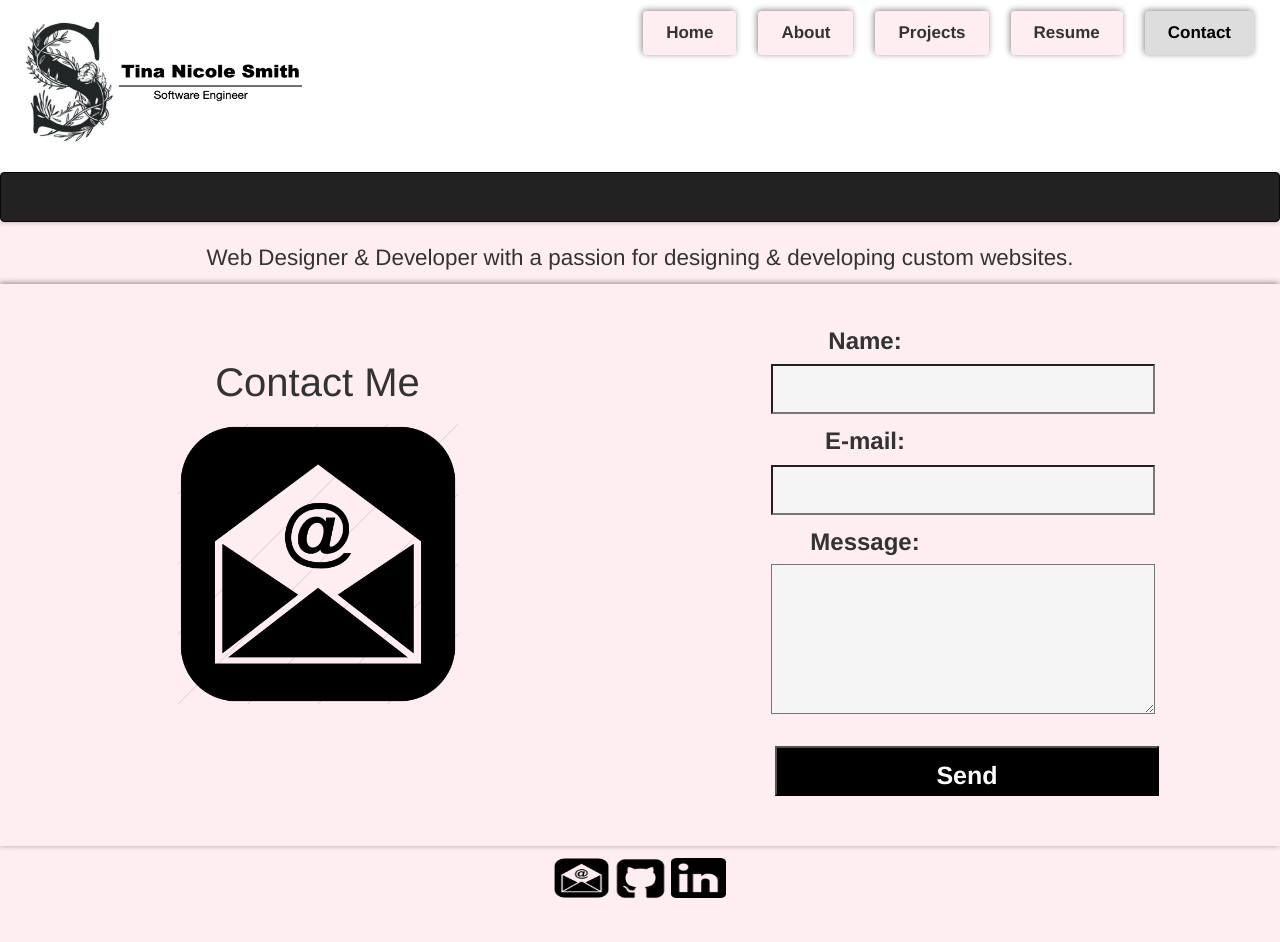
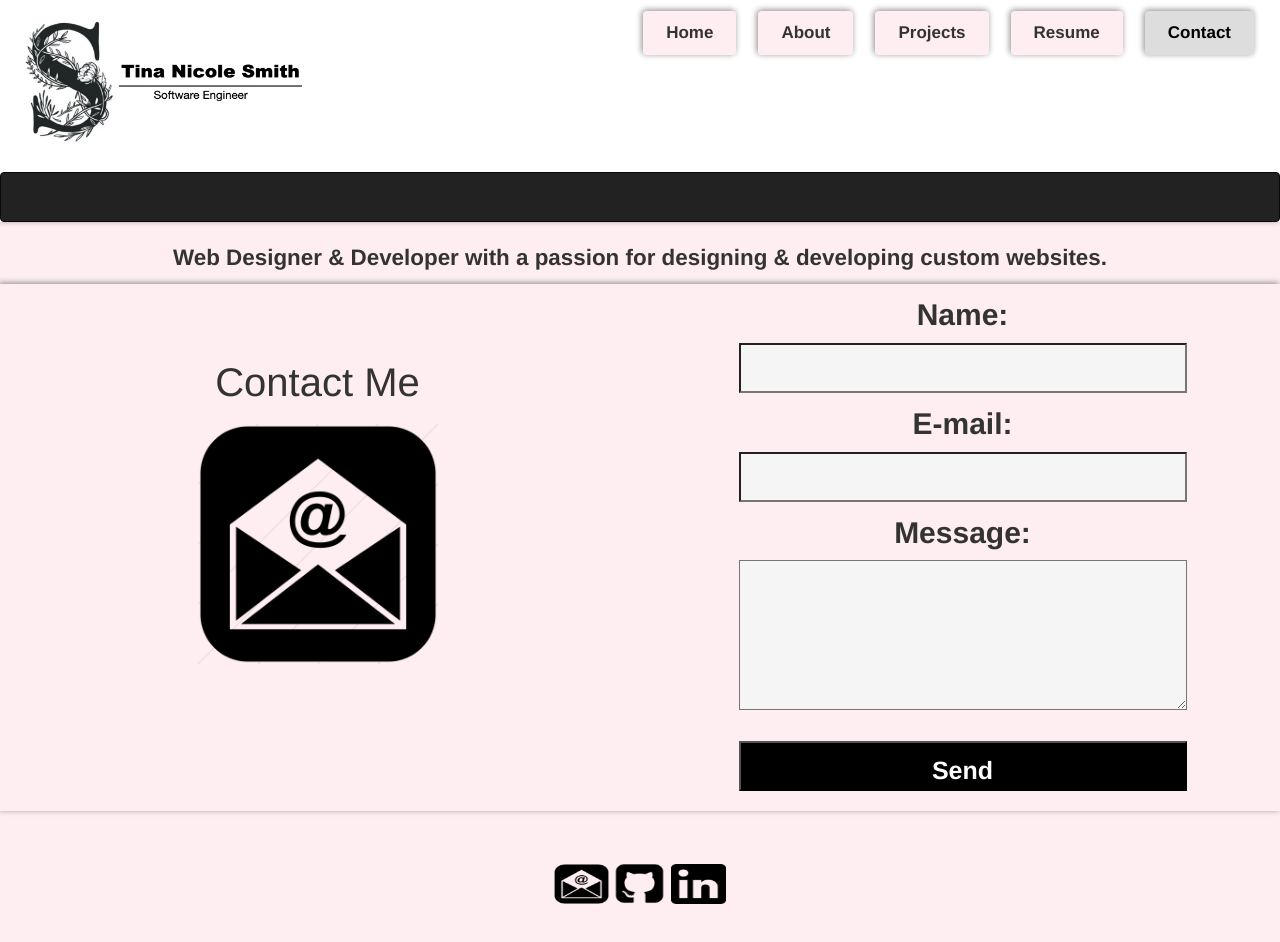
Before and after one commit to mstina03/Portfolio, a plain HTML site: page contact.html in a window 1280 px wide. Drawn offline with nearby package versions, Linux system fonts and the light colour scheme.

Commit message:
add container

```diff
--- a/contact.html
+++ b/contact.html
@@ -59,6 +59,8 @@
 
             </div>
             <div class="col-md-6">
+                <div class="mycontainer">
+
                     <form action="#" method="POST">
                         <fieldset class="form">
 
@@ -84,21 +86,29 @@
 
                         </fieldset>
                     </form>
-
                 </div>
-
+            </div>
         </div>
     </div>
 
+    <div class="row">
+        <div class="col-sm-4"></div>
+        <div class="col-sm-4">
+            <br>
+            <br>
             <footer>
                 <a href="contact.html"><img src="img/envelope.png" alt="Email Logo" id="emailMe"></a>
-        <a href="https://github.com/mstina03" target="_blank"><img src="img/github-square-512.png" alt="Github Logo"
-                id="gitHub"></a>
-        <a href="https://www.linkedin.com" target="_blank"><img src="img/Linked In.png" alt="Linked In Logo"
-                id="linkedin"></a>
+                <a href="https://github.com/mstina03" target="_blank"><img src="img/github-square-512.png"
+                        alt="Github Logo" id="gitHub"></a>
+                <a href="https://www.linkedin.com/in/smithtina1203" target="_blank"><img src="img/Linked In.png"
+                        alt="Linked In Logo" id="linkedin"></a>
             </footer>
+        </div>
+        <div class="col-sm-4"></div>
+    </div>
+
+
     <script type="text/javascript" src="js/script.js"></script>
-
     <!-- jQuery library -->
     <script src="https://ajax.googleapis.com/ajax/libs/jquery/3.7.1/jquery.min.js"></script>
     <!-- Latest compiled JavaScript -->
--- a/css/style.css
+++ b/css/style.css
@@ -59,6 +59,7 @@ figcaption {
 .heading {
     text-align: center;
     font-size: 1.75vw;
+    font-weight: bold;
 }
 
 fieldset {
@@ -66,22 +67,18 @@ fieldset {
     border: 0;
 }
 
-form {
-    padding: 1rem .5rem;
-    margin: .5rem 5rem;
-}
-
 #emailid, #nameid, #sendid {
     height: 2.5rem;
     font-size: .8rem;
-    width: 30vw;
+    width: 35vw;
     background-color: whitesmoke;
 }
 
-label {
-    width: 10rem;
-    float: left;
-    font-size: 1.2rem;
+#msgid {
+    width: 35vw;
+    height: 7.5rem;
+    font-size: 0.8rem;
+    background-color: whitesmoke;
 }
 
 #sendid {
@@ -90,8 +87,26 @@ label {
     font-size: 1.25rem;
     margin: 0.5rem 0.5rem;
     padding: 0.5rem 0.5rem;
-    width: 30vw;
+    width: 35vw;
     color: #fff;
+
+
+    label {
+        width: 10rem;
+        float: left;
+        font-size: 1.2rem;
+    }
+
+
+}
+
+.mycontainer{
+
+    width: auto;
+    margin-left: auto;
+    margin-right: auto;
+    /* background-color:whitesmoke;
+    border:1px solid black; */
 }
 
 #Inquiry {
@@ -105,7 +120,7 @@ label {
 
     margin: .5rem;
     padding: .5rem;
-    width: 15rem;
+    width: 13rem;
     margin-left: auto;
     margin-right: auto;
 }
@@ -114,12 +129,6 @@ label {
     font-size: 2rem;
 }
 
-#msgid {
-    width: 30vw;
-    height: 7.5rem;
-    font-size: 0.8rem;
-    background-color: whitesmoke;
-}
 
 
 /* Remove the numbers from the list in nav */
@@ -286,7 +295,7 @@ body {
 
 }
 
-footer {
+/* footer {
 
     position: relative;
     left: 0;
@@ -296,4 +305,4 @@ footer {
     text-align: center;
     align-items: center;
 
-}
+} */
```
Also changed, not shown: about.html (+15 -8 lines), index.html (+3 -3 lines), projects.html (+16 -7 lines), resume.html (+15 -7 lines). Lines whose indentation alone changed are shown as unchanged.
